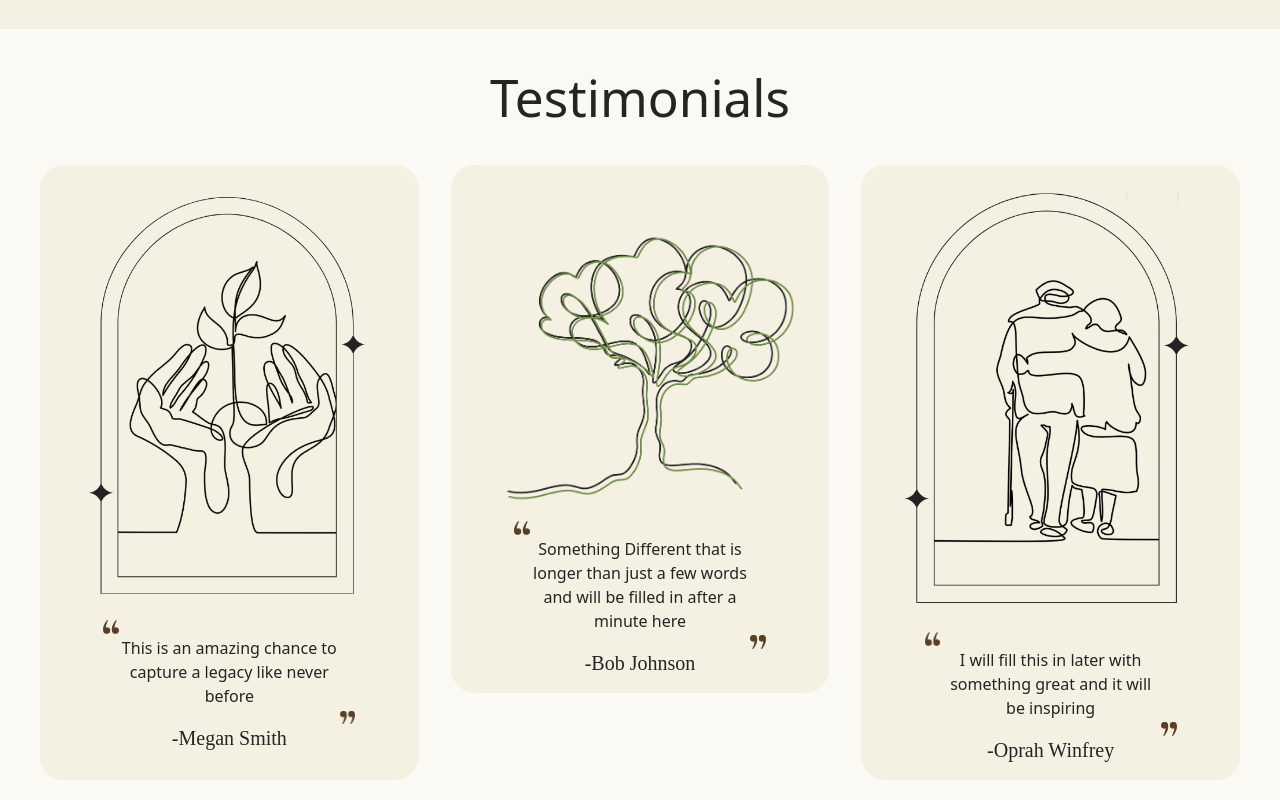
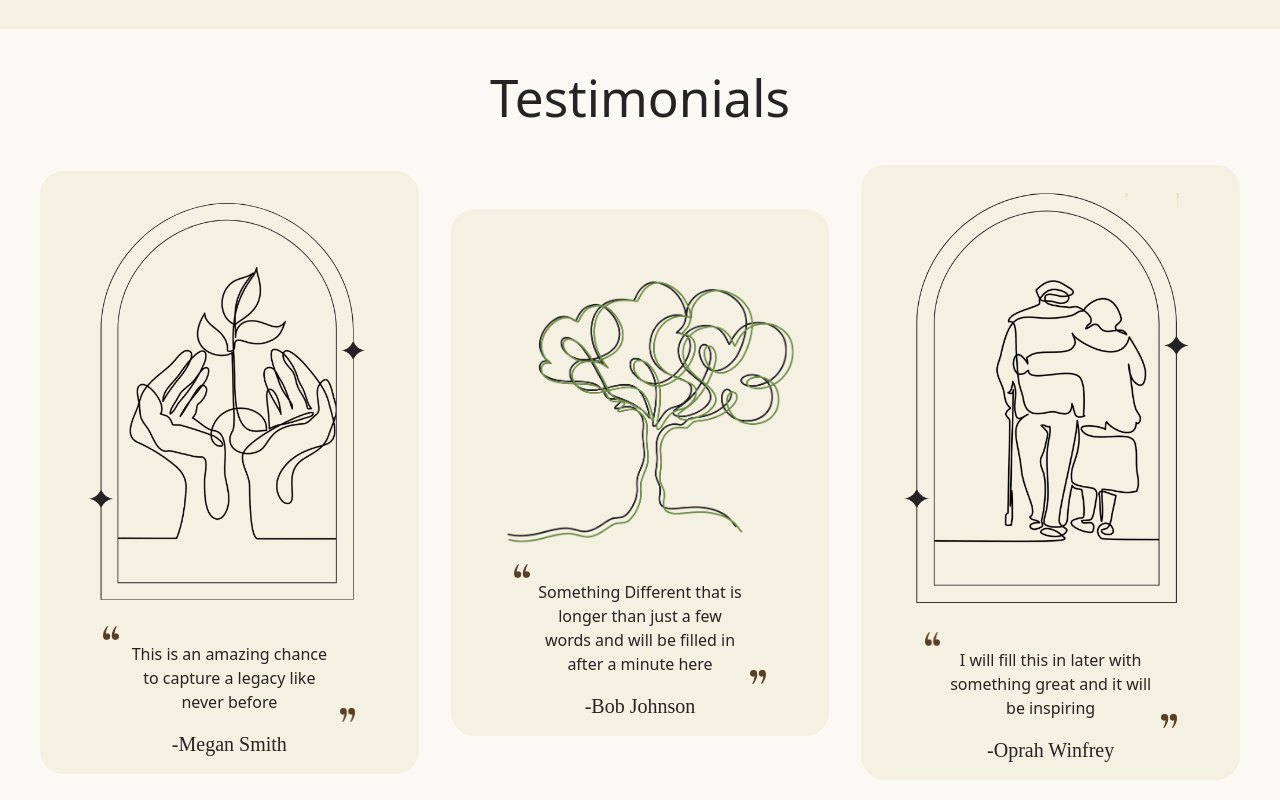
Before and after one commit to smith-megan/LifeTheater, a React (Vite) app: page / in a window 1280 px wide. Shown: the part 1720-2520 px from the top of the page. Built offline with nearby package versions, Linux system fonts and the light colour scheme; a web font is replaced by a local one.

Commit message:
small padding and alignment fix to testimonials

```diff
--- a/src/App.tsx
+++ b/src/App.tsx
@@ -115,7 +115,7 @@ function App() {
       </div>
       <div className="bg-[#fbf9f3]">
         <h1 className="pt-10">Testimonials</h1>
-        <div className="grid grid-cols-3 gap-8 p-10">
+        <div className="grid grid-cols-3 gap-8 p-10 place-content-center justify-items-center place-items-center">
           <div className="bg-[#f4f0e2] p-4 rounded-3xl">
             <img
               src={lineHands}
@@ -127,12 +127,12 @@ function App() {
                 src={leftquote}
                 className="w-1/4 self-start justify-self-end"
               />
-              <h2 className="pt-4 pb-4">
+              <h2 className=" p-1 pt-4 pb-4">
                 This is an amazing chance to capture a legacy like never before
               </h2>
               <img
                 src={rightquote}
-                className="w-1/4 self-end justify-self-start"
+                className="w-1/4 self-end justify-self-start pb-2"
               />
             </div>
             <h2 className="font-special text-xl">-Megan Smith</h2>
@@ -149,13 +149,13 @@ function App() {
                   src={leftquote}
                   className="w-1/4 self-start justify-self-end"
                 />
-                <h2 className="pt-4 pb-4">
+                <h2 className=" p-1 pt-4 pb-4">
                   Something Different that is longer than just a few words and
                   will be filled in after a minute here
                 </h2>
                 <img
                   src={rightquote}
-                  className="w-1/4 self-end justify-self-start"
+                  className="w-1/4 self-end justify-self-start pb-2"
                 />
               </div>
               <h2 className="font-special text-xl">-Bob Johnson</h2>
@@ -173,13 +173,13 @@ function App() {
                   src={leftquote}
                   className="w-1/4 self-start justify-self-end"
                 />
-                <h2 className="pt-4 pb-4">
+                <h2 className="p-1 pt-4 pb-4">
                   I will fill this in later with something great and it will be
                   inspiring
                 </h2>
                 <img
                   src={rightquote}
-                  className="w-1/4 self-end justify-self-start"
+                  className="w-1/4 self-end justify-self-start pb-2"
                 />
               </div>
               <h2 className="font-special text-xl">-Oprah Winfrey</h2>
```
